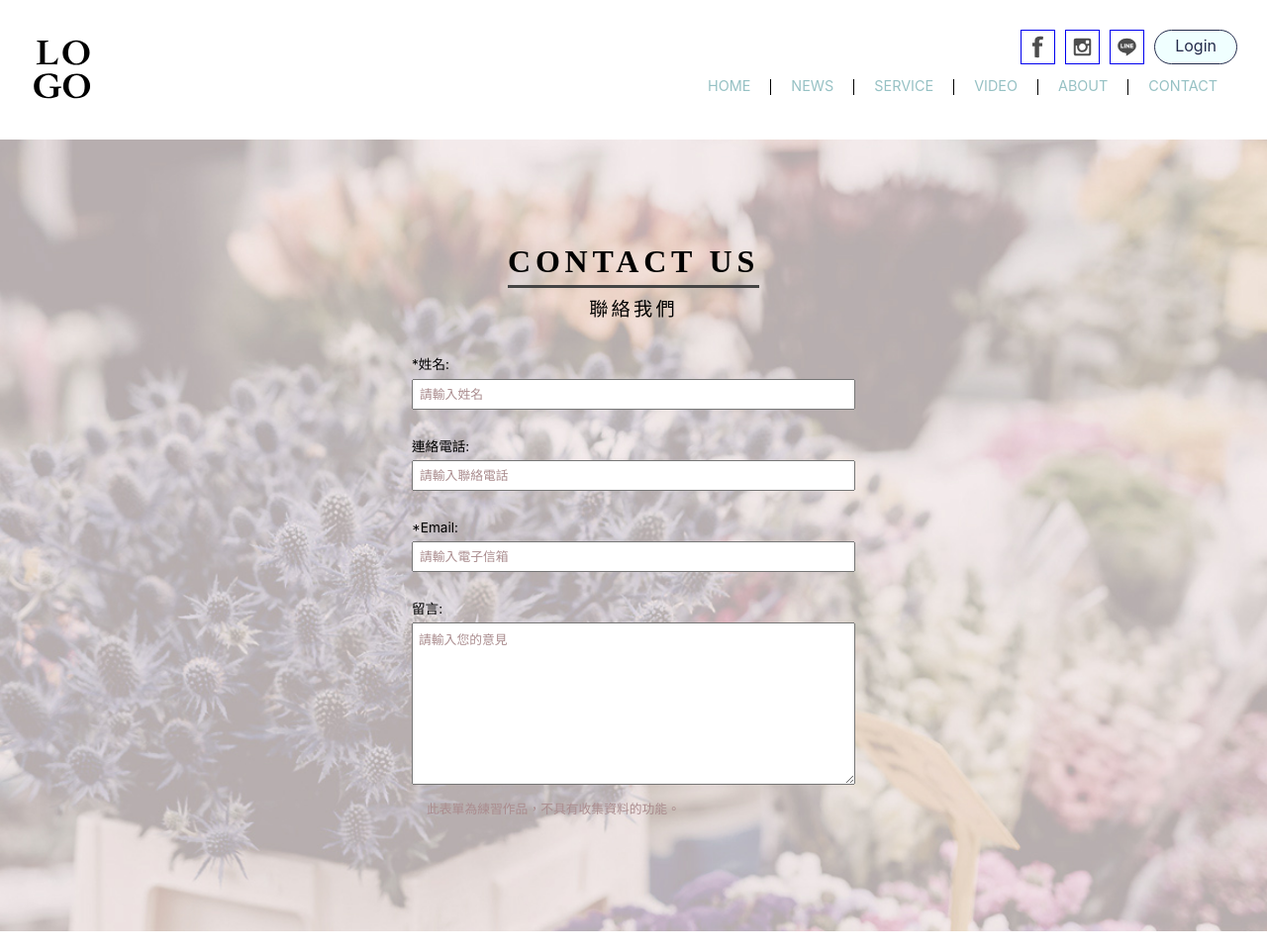
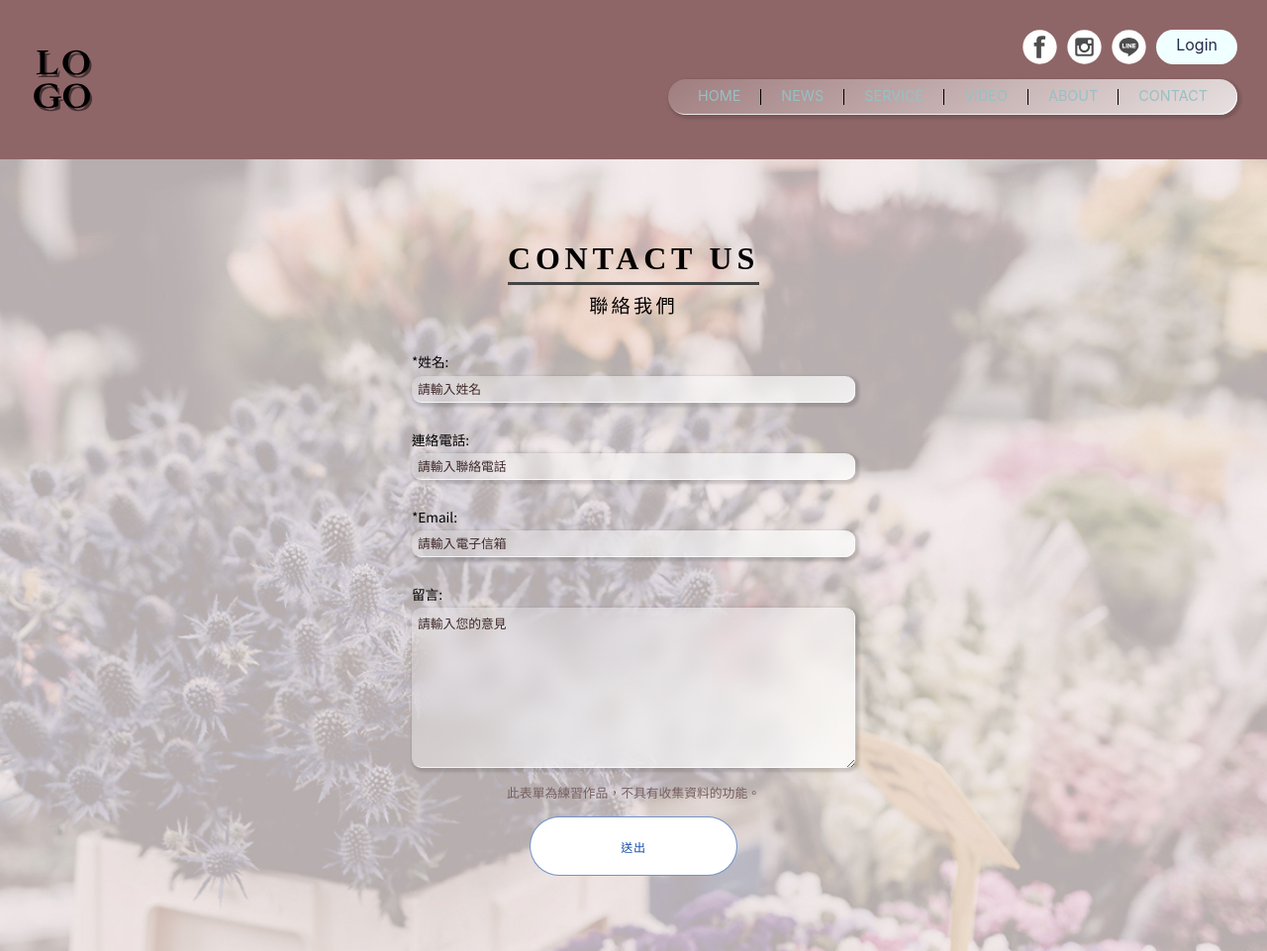
Before and after one commit to Tu-Bk/web-html5, a plain HTML site: page index.html in a window 1280 px wide. Shown: the whole page at 99% size. Drawn offline with Linux system fonts and the light colour scheme; a web font is replaced by a local one.

Commit message:
0712-html

```diff
--- a/css/style.css
+++ b/css/style.css
@@ -78,6 +78,24 @@ a {
 
 }
 
+#form--contact input,
+#form--contact textarea,
+#topbar .menu {
+    /* border-radius: 10px; */
+    /* border: 1px solid #aa8c8e; */
+    background-image: linear-gradient(150deg, rgba(255, 255, 255, 0.15), rgba(255, 255, 255, 0.8));
+    /* ↓↓取消表單元件的預設被景色↓↓ */
+    background-color: transparent;
+    box-shadow: 2px 2px 3px 2px rgba(0, 0, 0, 0.15), inset -1px -1px rgba(255, 255, 255, 0.8);
+    /* filter: drop-shadow(2px 3px rgba(0,0,0,0.6)); */
+    /* backdrop-filter: blur(10px);
+    border: none; */
+}
+
+/* ↑↑ 玻璃擬態效果↑↑ */
+
+
+
 /* 頁首區 */
 #topbar {
     /* ID用# */
@@ -88,13 +106,20 @@ a {
     padding: 30px;
     align-items: center;
     /* 副軸(垂直)置中 */
+    background-color: #8f6668;
 }
 
 .logo {
     /* class用. */
     width: 65px;
     /* 相對於父元素 */
+    /* filter: drop-shadow(2px 3px rgba(0,0,0,0.5)); */
 }
+
+.logo img {
+    filter: drop-shadow(2px 3px rgba(0, 0, 0, 0.5));
+}
+
 
 .navihation {
     display: flex;
@@ -108,9 +133,10 @@ a {
     display: flex;
 }
 
-.navihation .menu {
+/* .navihation .menu {
     display: flex;
-}
+    margin: 15px 0;
+   } */
 
 .navihation .menu a {
     color: rgb(150, 193, 196);
@@ -119,7 +145,7 @@ a {
 .navihation .icon a {
     width: 35px;
     height: 35px;
-    border: solid 1px;
+    /* border: solid 1px; */
     margin-left: 10px;
     transition: 0.35s;
 }
@@ -157,6 +183,8 @@ a {
     margin: 15px 0;
     /* 控制父層的外距 */
     /* 設定盒子外部的間距 */
+    padding: 10px;
+    border-radius: 99px;
 }
 
 .navihation .menu li {
@@ -238,36 +266,136 @@ section {
 
 #form--contact {
     display: flex;
-    flex-direction: column;
+    flex-direction: column;/* 主軸(垂直) */
+    align-items: center;/* 副軸(水平)字中 */
     width: 35%;
+    font-family: 'Noto Sans TC', sans-serif;
 }
 
 #form--contact label {
+    width: 100%;
     font-size: 0.85rem;
     line-height: 2;
     margin-top: 1.5rem;
 }
 
-#form--contact input {
+
+
+/* #form--contact input {
     padding: 8px 5px;
     color: #8f6668;
     font-weight: 600;
+} */
+
+#form--contact input,
+#form--contact textarea {
+    width: 100%;
+    border-radius: 10px;
+    padding: 6px;
+    font-weight: 600;
+    /* font-family: 'Noto Sans TC', sans-serif; */
+    color: #aa8c8e;
+    backdrop-filter: blur(10px);
+    border: none;
 }
 
-#form--contact input,#form--contact textarea{
-    padding: 6px;
-    font-weight:600 ;
-    color: #aa8c8e;
+#form--contact input:focus,
+#form--contact textarea:focus {
+    /* 修該focus預設模式 */
+    outline: 2px solid #71a2c3;
 }
 
-#form--contact input::placeholder,#form--contact textarea::placeholder{
-    font-size:.8rem ;
-    font-weight:400 ;
-    color: #aa8c8e;
+#form--contact input::placeholder,
+#form--contact textarea::placeholder {
+    font-size: .8rem;
+    font-weight: 400;
+    color: #3e2829;
 }
 
-#form--contact small{
-    font-size:.8rem ;
-    color: #aa8c8e;
+#form--contact small {
+    font-size: .8rem;
+    color: #765e5f;
     padding: 15px 15px;
 }
+
+/* 動態按鈕 */
+/* #btn__contact-submit{
+
+} */
+
+#btn__contact-submit {
+    position: relative;
+    outline: none;
+    text-decoration: none;
+    border-radius: 50px;
+    display: flex;
+    justify-content: center;
+    align-items: center;
+    cursor: pointer;
+    text-transform: uppercase;
+    height: 60px;
+    width: 210px;
+    opacity: 1;
+    background-color: #ffffff;
+    border: 1px solid rgba(22, 76, 167, 0.6);
+}
+
+#btn__contact-submit span {
+    color: #164ca7;
+    font-size: 12px;
+    font-weight: 500;
+    letter-spacing: 0.7px;
+}
+
+#btn__contact-submit:hover {
+    animation: rotate 0.7s ease-in-out both;
+}
+
+#btn__contact-submit:hover span {
+    animation: storm 0.7s ease-in-out both;
+    animation-delay: 0.06s;
+}
+
+@keyframes rotate {
+    0% {
+        transform: rotate(0deg) translate3d(0, 0, 0);
+    }
+
+    25% {
+        transform: rotate(3deg) translate3d(0, 0, 0);
+    }
+
+    50% {
+        transform: rotate(-3deg) translate3d(0, 0, 0);
+    }
+
+    75% {
+        transform: rotate(1deg) translate3d(0, 0, 0);
+    }
+
+    100% {
+        transform: rotate(0deg) translate3d(0, 0, 0);
+    }
+}
+
+@keyframes storm {
+    0% {
+        transform: translate3d(0, 0, 0) translateZ(0);
+    }
+
+    25% {
+        transform: translate3d(4px, 0, 0) translateZ(0);
+    }
+
+    50% {
+        transform: translate3d(-3px, 0, 0) translateZ(0);
+    }
+
+    75% {
+        transform: translate3d(2px, 0, 0) translateZ(0);
+    }
+
+    100% {
+        transform: translate3d(0, 0, 0) translateZ(0);
+    }
+}
--- a/index.html
+++ b/index.html
@@ -52,15 +52,20 @@
                 <input type="tel" name="tel" id="tel" title='連絡電話' placeholder="請輸入聯絡電話" autocomplete>
 
                 <label for="email">*Email:</label>
-                <input type="email" name="email" id="email" title='email欄位' placeholder="請輸入電子信箱" readonly autocomplete>
+                <input type="email" name="email" id="email" title='email欄位' placeholder="請輸入電子信箱" required autocomplete>
                 <!-- maxlength=>代表限制最大字數  -->
 
                 <label for="message">留言:</label>
                 <textarea name="message" id="message" title="留言欄位" rows="10" placeholder="請輸入您的意見"></textarea>
                 <small>此表單為練習作品，不具有收集資料的功能。</small>
+                <!-- 表單按鈕一定要放在form裡面 -->
+                <button type="submit" name="btn__contact-submit" id="btn__contact-submit" title="送出按鈕">
+                    <span>送出</span>
+                </button>
             </form>
         </section>
     </main>
     <footer></footer>
 </body>
+
 </html>
```
